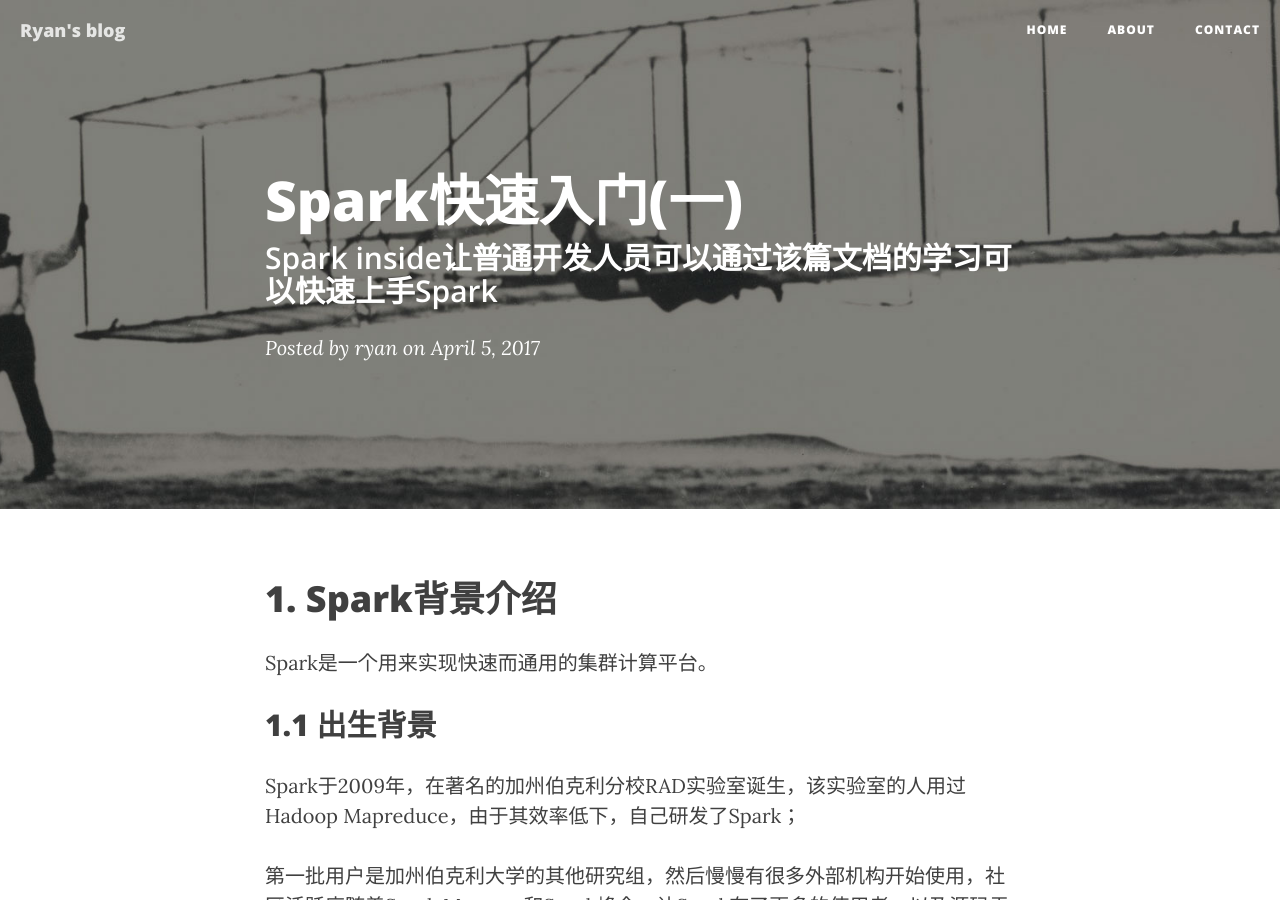
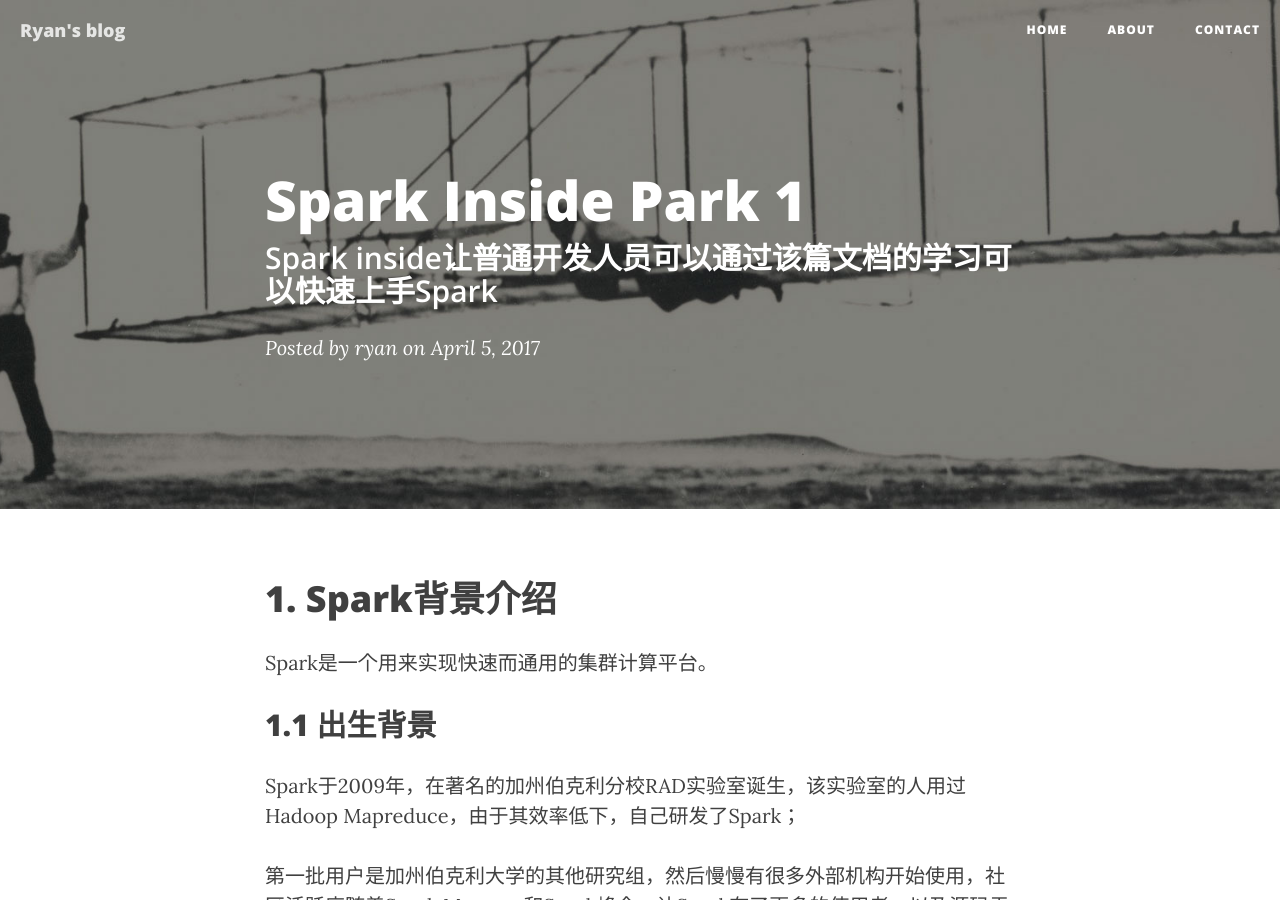
Before and after one commit to ryanwli/ryanwli.github.io, a Jekyll site: the page built from _posts/2017-04-05-spark-rdd.md, in a window 1280 px wide and 900 px high. Built offline with Jekyll 4.4.1, drawn with Linux system fonts in a browser that asks for light colours; nearby versions of some CDN libraries.

Commit message:
spark rdd

```diff
--- a/_posts/2017-04-05-spark-rdd.md
+++ b/_posts/2017-04-05-spark-rdd.md
@@ -1,6 +1,6 @@
 ---
 layout:     post
-title:      "Spark快速入门(一)"
+title:      "Spark Inside Park 1"
 subtitle:   "Spark inside让普通开发人员可以通过该篇文档的学习可以快速上手Spark"
 date:       2017-04-05 12:30:00
 author:     "ryan"
```
